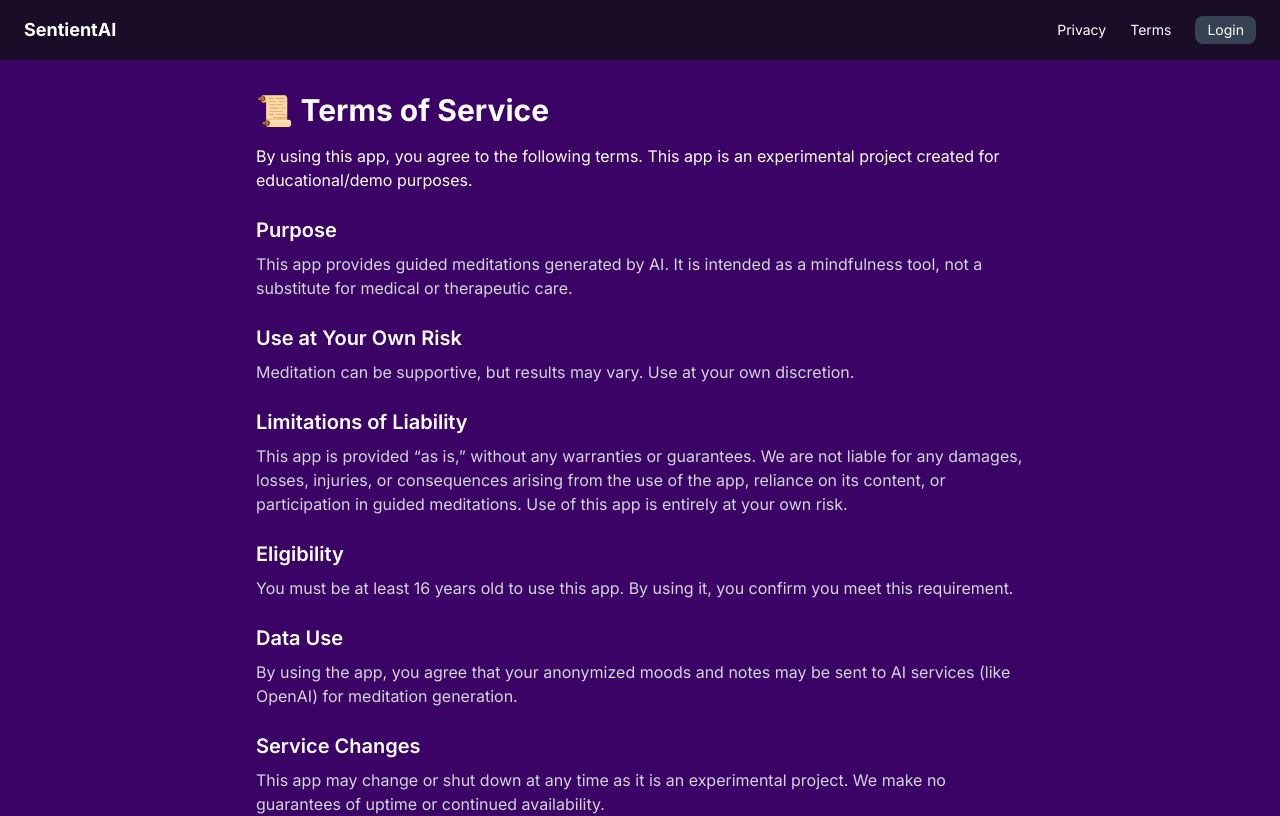
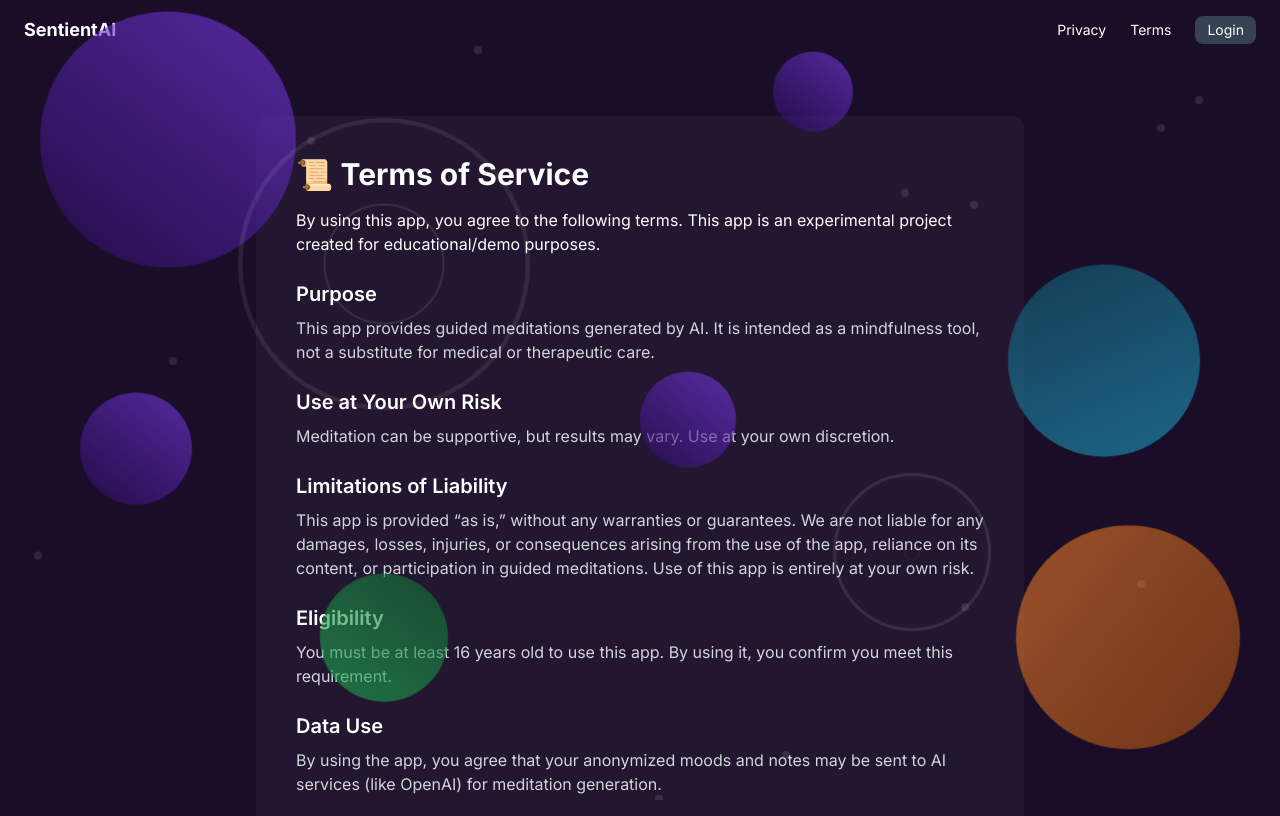
Before and after one commit to jyse/sentient-ai-app, a Next.js app: page /terms in a window 1280 px wide. Shown: the top 816 px of the page. Built offline with nearby package versions, Linux system fonts and the light colour scheme; no server answers.

Commit message:
Navigation buttons conform styling privacy and terms page

```diff
--- a/src/app/(main)/check-in/page.tsx
+++ b/src/app/(main)/check-in/page.tsx
@@ -139,13 +139,15 @@ export default function CheckInPage() {
     }, 800);
   };
 
+  //
+
   return (
     <div className="min-h-screen bg-brand text-white relative overflow-hidden">
       <PlanetBackground />
       {/* Wrapper */}
       <div className="relative z-10 min-h-screen flex flex-col items-center justify-center p-6">
         <div
-          className="w-full max-w-lg bg-white/[0.05] border border-white/[0.08]
+          className="w-full  max-w-lg bg-white/[0.05] border border-white/[0.08]
                   backdrop-blur-xl rounded-3xl p-8 shadow-[0_0_40px_rgba(0,0,0,0.4)] mb-10"
         >
           {/* Title */}
@@ -206,7 +208,7 @@ export default function CheckInPage() {
             </p>
           </div>
         </div>
-
+        <div className="flex justify-between min-w-[520px]">
           <NavigationButtons
             onBack={() => router.back()}
             onNext={handleSubmit}
@@ -216,5 +218,6 @@ export default function CheckInPage() {
           />
         </div>
       </div>
+    </div>
   );
 }
--- a/src/app/(main)/meditation/direction/page.tsx
+++ b/src/app/(main)/meditation/direction/page.tsx
@@ -156,10 +156,10 @@ export default function MeditationDirectionPage() {
               </button>
             );
           })}
-        </div>
-
-        {feedback && <p className="text-sm text-purple-300 mb-4">{feedback}</p>}
-
+          {feedback && (
+            <p className="text-sm text-purple-300 mb-4">{feedback}</p>
+          )}
+          <div className="min-w-[490px] mt-6">
             <NavigationButtons
               onBack={() => router.push(`/check-in?entry_id=${entryId}`)}
               onNext={handleSubmit}
@@ -169,5 +169,7 @@ export default function MeditationDirectionPage() {
             />
           </div>
         </div>
+      </div>
+    </div>
   );
 }
--- a/src/app/(main)/privacy/page.tsx
+++ b/src/app/(main)/privacy/page.tsx
@@ -1,9 +1,12 @@
 "use client";
+import PlanetBackground from "@/components/visuals/PlanetBackground";
 
 export default function PrivacyPage() {
   return (
     <div className="min-h-screen bg-brand text-white p-8">
-      <div className="max-w-3xl mx-auto space-y-6">
+      <PlanetBackground />
+
+      <div className="max-w-3xl mx-auto space-y-6 p-10 bg-white/4 rounded-xl mt-6">
         <h1 className="text-3xl font-bold mb-4">🔒 Privacy Policy</h1>
         <p>
           We care about your privacy. This app only stores the data needed to
--- a/src/app/(main)/profile/page.tsx
+++ b/src/app/(main)/profile/page.tsx
@@ -43,13 +43,11 @@ export default function ProfilePage() {
         return;
       }
 
-      // Set basic profile info
       setProfile({
         email: user.email || "",
         username: user.email?.split("@")[0] || "user"
       });
 
-      // Fetch meditation stats
       const { data: sessions } = await supabase
         .from("meditation_sessions")
         .select("duration_seconds, completed")
@@ -67,7 +65,6 @@ export default function ProfilePage() {
         });
       }
 
-      // Fetch recent check-ins (last 5)
       const { data: checkIns } = await supabase
         .from("mood_entries")
         .select("created_at, current_emotion, target_emotion")
@@ -108,7 +105,7 @@ export default function ProfilePage() {
       <PlanetBackground />
 
       <div className="relative z-10 min-h-screen flex flex-col items-center justify-center p-6">
-        <div className="w-full max-w-4xl space-y-6">
+        <div className="w-full max-w-4xl space-y-6 mb-10">
           {/* Profile Header */}
           <div className="w-full bg-white/[0.05] border border-white/[0.08] backdrop-blur-xl rounded-3xl p-8 shadow-[0_0_40px_rgba(0,0,0,0.4)]">
             <div className="text-center">
@@ -119,6 +116,8 @@ export default function ProfilePage() {
               <p className="text-gray-400">{profile?.email}</p>
             </div>
           </div>
+
+          {/* Stats & Preferences Grid */}
           <div className="grid md:grid-cols-2 gap-6">
             {/* Meditation Stats */}
             <div className="bg-white/[0.05] border border-white/[0.08] backdrop-blur-xl rounded-3xl p-8 shadow-[0_0_40px_rgba(0,0,0,0.4)]">
@@ -194,6 +193,7 @@ export default function ProfilePage() {
               </div>
             </div>
           </div>
+
           {/* Recent Check-ins */}
           <div className="bg-white/[0.05] border border-white/[0.08] backdrop-blur-xl rounded-3xl p-8 shadow-[0_0_40px_rgba(0,0,0,0.4)]">
             <h2 className="text-xl font-semibold mb-6 flex items-center gap-2">
@@ -224,6 +224,7 @@ export default function ProfilePage() {
               )}
             </div>
           </div>
+
           {/* Data & Privacy Section */}
           <div className="bg-white/[0.05] border border-white/[0.08] backdrop-blur-xl rounded-3xl p-8 shadow-[0_0_40px_rgba(0,0,0,0.4)]">
             <h2 className="text-xl font-semibold mb-6 flex items-center gap-2">
@@ -245,7 +246,11 @@ export default function ProfilePage() {
               </p>
             </div>
           </div>
-        </div>
+
+          {/* Navigation Buttons - OUTSIDE all the cards */}
+
+          {/* Match the content container */}
+          <div className="flex items-center justify-between">
             <NavigationButtons
               onBack={async () => {
                 await supabase.auth.signOut();
@@ -253,8 +258,10 @@ export default function ProfilePage() {
               }}
               onNext={() => router.push("/check-in")}
               nextLabel="New Meditation"
-          backLabel="Sign Out"
+              backLabel="Go back to Home"
             />
+          </div>
+        </div>
       </div>
     </div>
   );
--- a/src/app/(main)/terms/page.tsx
+++ b/src/app/(main)/terms/page.tsx
@@ -1,9 +1,12 @@
 "use client";
+
+import PlanetBackground from "@/components/visuals/PlanetBackground";
 
 export default function TermsPage() {
   return (
-    <div className="min-h-screen bg-purple-950 text-white p-8">
-      <div className="max-w-3xl mx-auto space-y-6">
+    <div className="min-h-screen bg-brand text-white p-8">
+      <PlanetBackground />
+      <div className="max-w-3xl mx-auto space-y-6 p-10 bg-white/4 rounded-xl mt-6">
         <h1 className="text-3xl font-bold mb-4">📜 Terms of Service</h1>
         <p>
           By using this app, you agree to the following terms. This app is an
--- a/src/components/ui/NavigationButtons.tsx
+++ b/src/components/ui/NavigationButtons.tsx
@@ -18,7 +18,7 @@ export default function NavigationButtons({
   disabled = false
 }: NavigationButtonsProps) {
   return (
-    <div className="flex items-center justify-between w-full max-w-[520px]">
+    <div className="flex items-center justify-between w-full ">
       <button
         onClick={onBack}
         className="flex items-center gap-2 text-gray-400 hover:text-white transition-colors"
```
Lines whose indentation alone changed are shown as unchanged.
